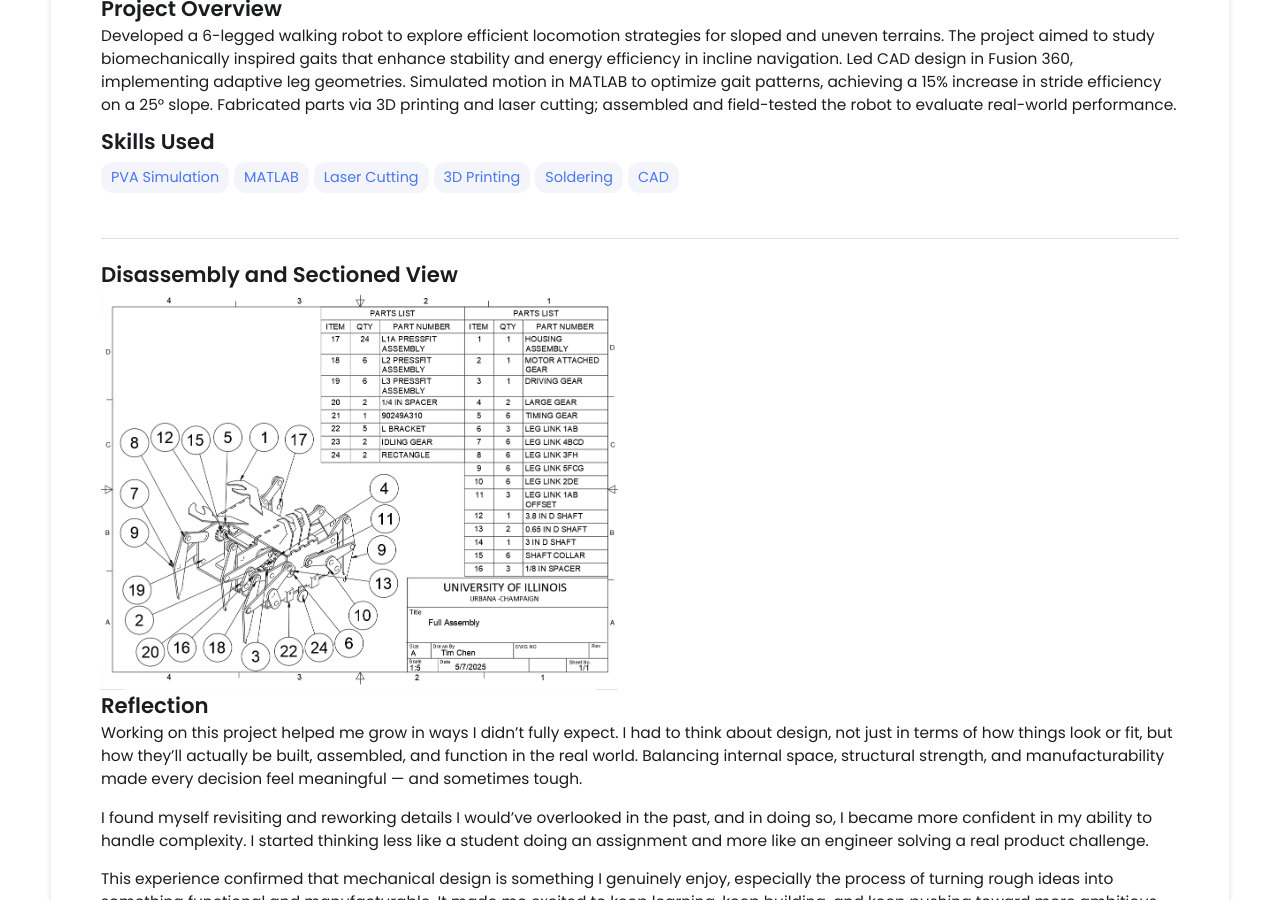
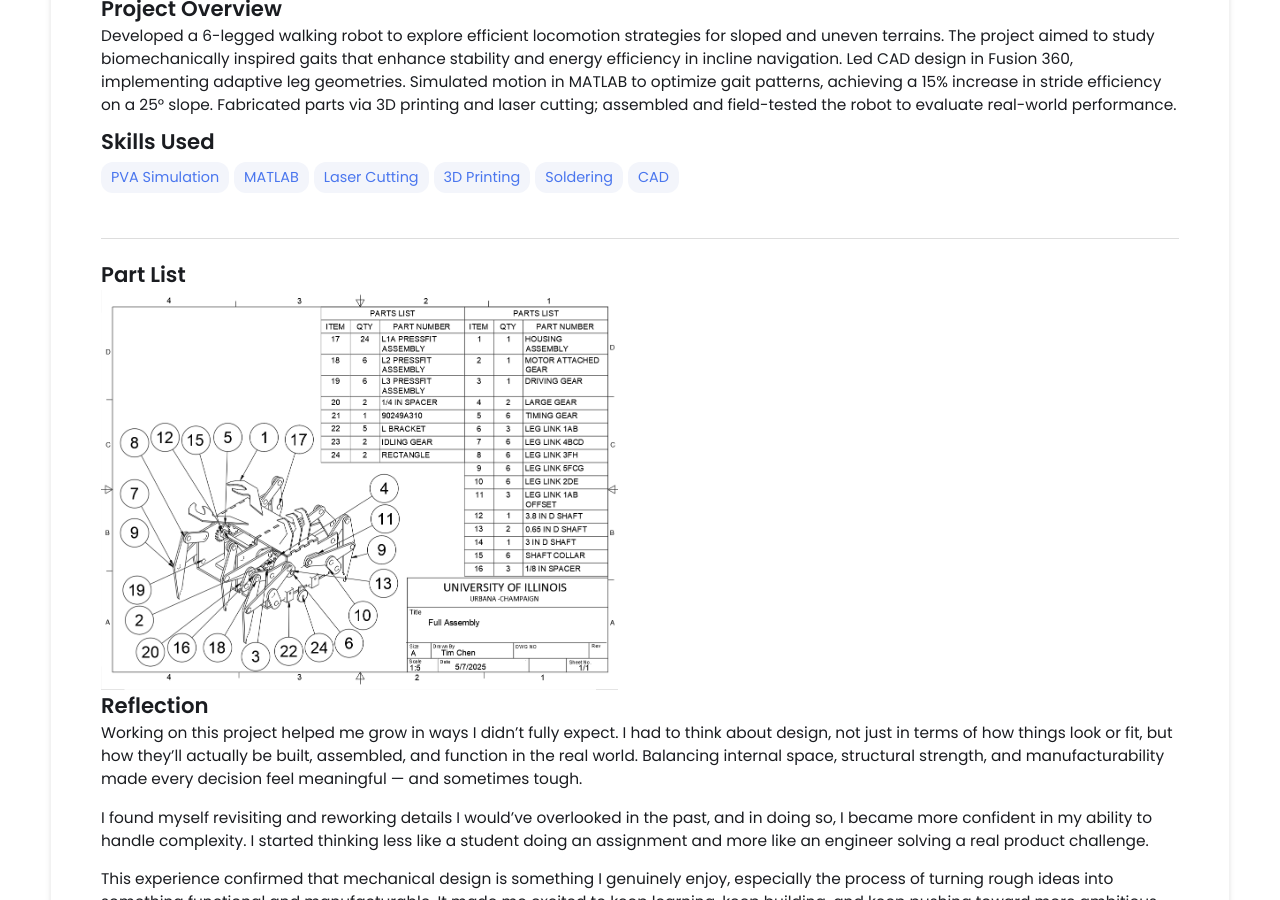
Before and after one commit to timchen863/timchen863.github.io, a Jekyll site: the page built from _projects/Hextech/index.md, in a window 1280 px wide and 900 px high, scrolled down 564 px. Built offline with Jekyll 4.4.1, drawn with Linux system fonts in a browser that asks for light colours.

Commit message:
Update index.md

```diff
--- a/_projects/Hextech/index.md
+++ b/_projects/Hextech/index.md
@@ -14,7 +14,7 @@ main-image: /hextechdemo.jpg
 ---
 
 ---
-## Disassembly and Sectioned View
+## Part List
 {% include image-gallery.html images="fullasm.png" height="400" %}
 ## Reflection
 Working on this project helped me grow in ways I didn’t fully expect. I had to think about design, not just in terms of how things look or fit, but how they’ll actually be built, assembled, and function in the real world. Balancing internal space, structural strength, and manufacturability made every decision feel meaningful — and sometimes tough.
```
